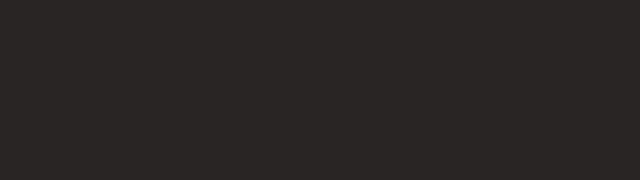
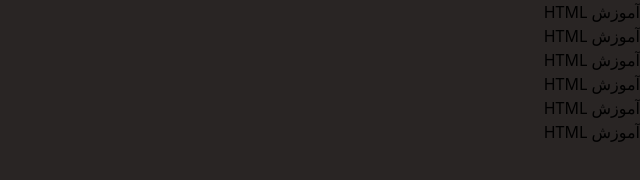
Before and after one commit to Moeidkarimyar/Project1, a website: page index.html in a window 1280 px wide. Shown: the whole page, without its empty margins (640-1280 px from the left). Drawn offline with Linux system fonts and the light colour scheme.

Commit message:
'top-menu'

```diff
--- a/index.html
+++ b/index.html
@@ -11,7 +11,28 @@
         <div class="top-bar">
             <div class="container">
                 <div class="top-bar__content">
-                    <div class="top-bar__right"></div>
+                    <div class="top-bar__right">
+                        <ul class="top-bar__menu">
+                            <li class="top-bar__item">
+                                <a href="#" class="top-bar__link">آموزش HTML</a>
+                            </li>
+                            <li class="top-bar__item">
+                                <a href="#" class="top-bar__link">آموزش HTML</a>
+                            </li>
+                            <li class="top-bar__item">
+                                <a href="#" class="top-bar__link">آموزش HTML</a>
+                            </li>
+                            <li class="top-bar__item">
+                                <a href="#" class="top-bar__link">آموزش HTML</a>
+                            </li>
+                            <li class="top-bar__item">
+                                <a href="#" class="top-bar__link">آموزش HTML</a>
+                            </li>
+                            <li class="top-bar__item">
+                                <a href="#" class="top-bar__link">آموزش HTML</a>
+                            </li>
+                        </ul>
+                    </div>
                 </div>
             </div>
         </div>
```
Also changed, not shown: styles/main.css.
